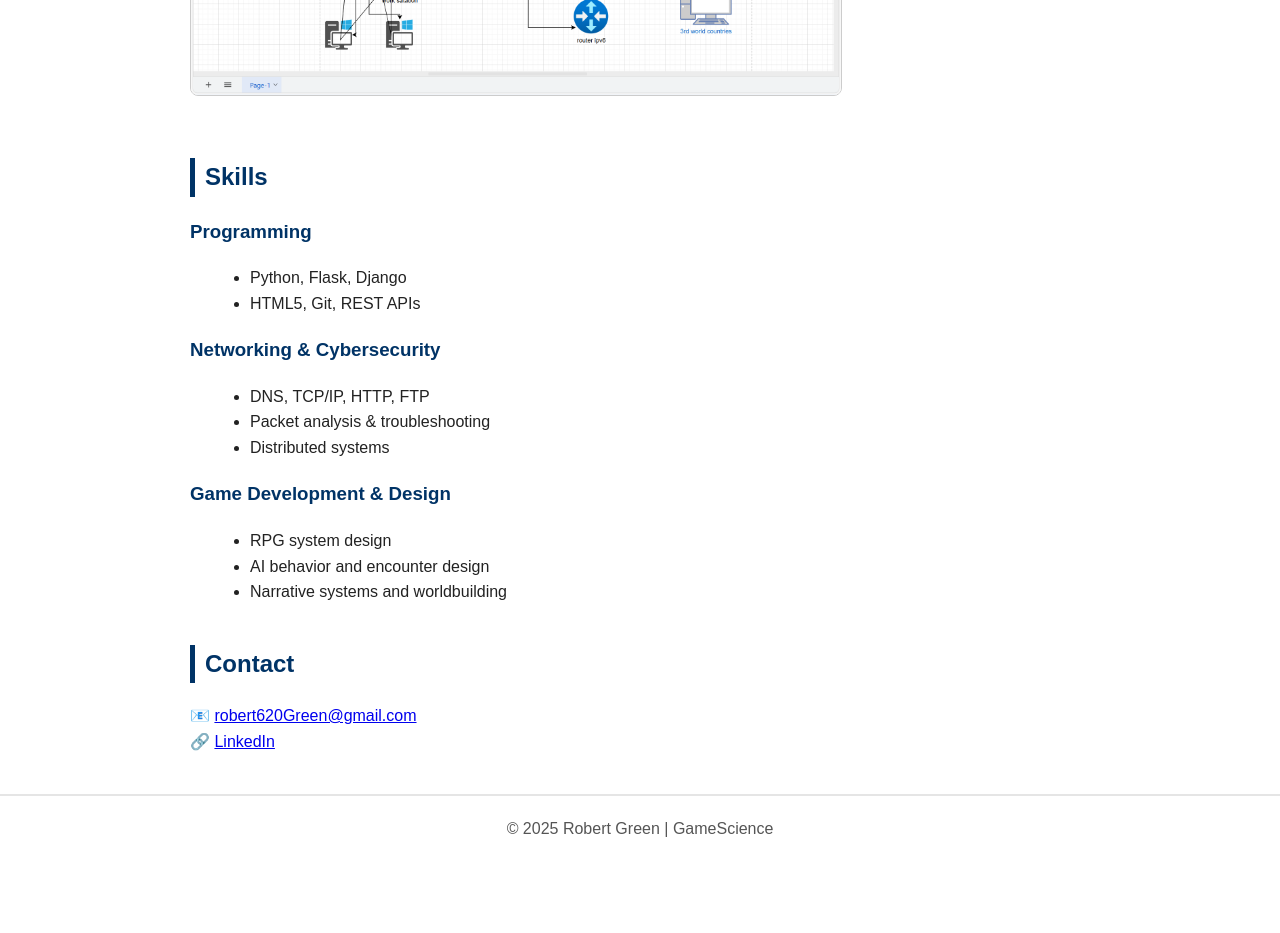
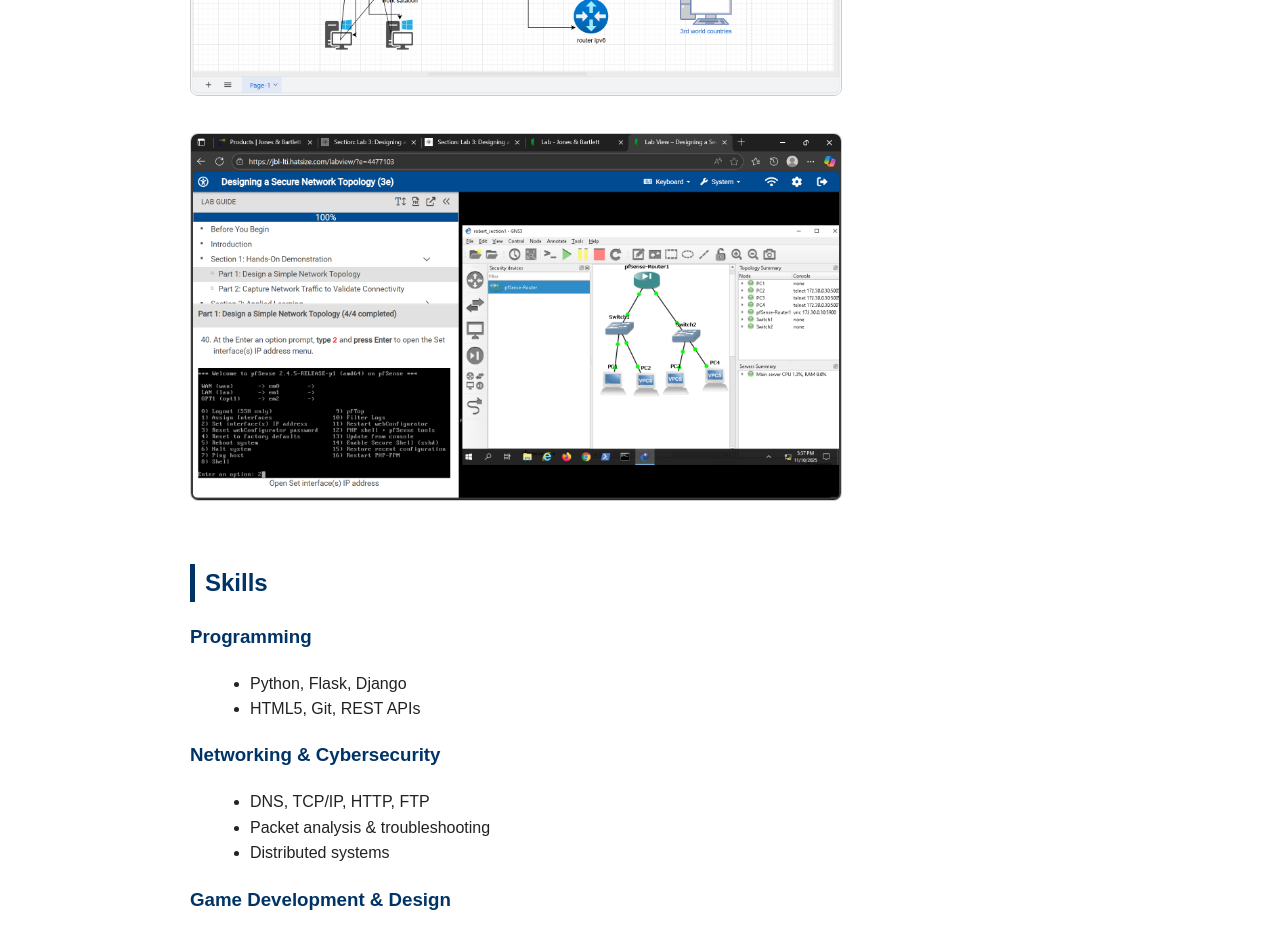
Before and after one commit to robertthegreat43/robertthegreat43.github.io, a plain HTML site: page index.html in a window 1280 px wide. Shown: the part 1580-2513 px from the top of the page. Before the commit the page ends 2442 px from the top, so only its background shows below. Drawn offline with Linux system fonts and the light colour scheme.

Commit message:
Add network topology image to index.html
adding pic

```diff
--- a/index.html
+++ b/index.html
@@ -151,6 +151,7 @@
     <p>Technical analysis of DNS, HTTP, FTP, rollback logic, and distributed systems behavior.</p>
 
     <img class="project-img" src="https://raw.githubusercontent.com/robertthegreat43/robertthegreat43.github.io/main/Screenshot%20(59).png" alt="Network Design Diagram">
+    <img class="project-img" src="https://raw.githubusercontent.com/robertthegreat43/robertthegreat43.github.io/main/Networking/Screenshot%20(104).png" alt="Network Topology">
 </section>
 
 <section>
```
